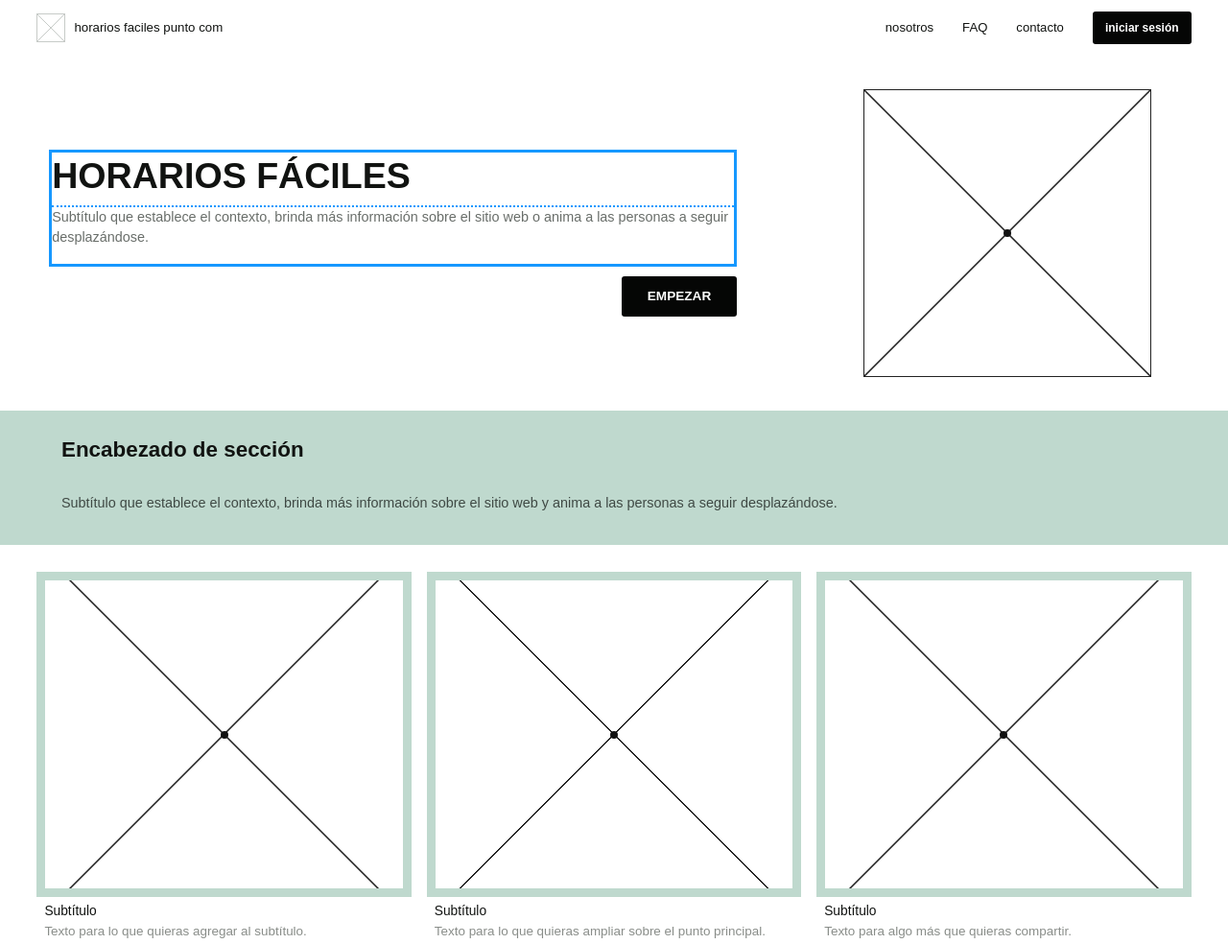
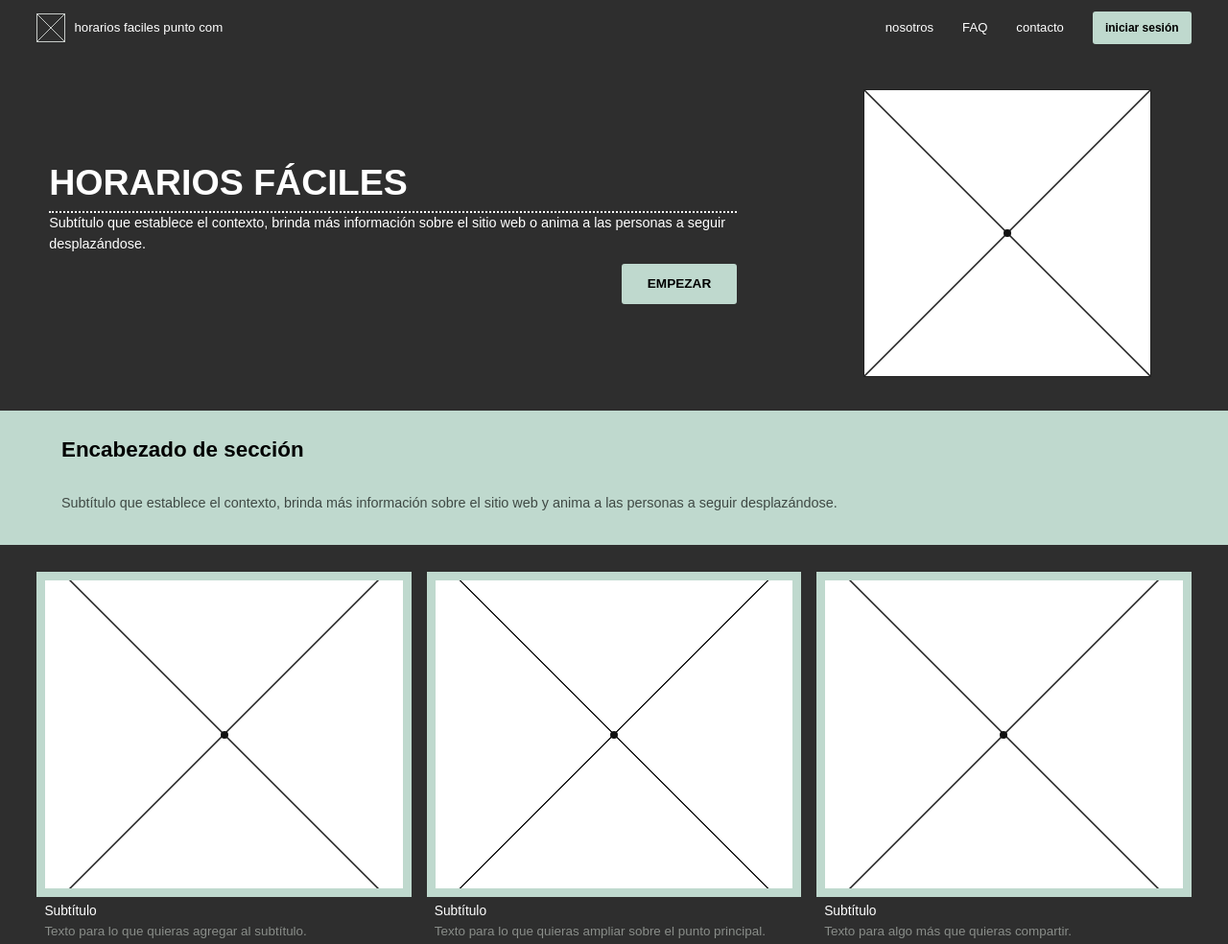
Before and after one commit to Astean0/HorariosEasy, a website built with Vite: page index.html in a window 1280 px wide. Shown: the top 984 px of the page at 96% size. Built offline with nearby package versions, Linux system fonts and the light colour scheme.

Commit message:
color de todo

```diff
--- a/assets/css/styles.css
+++ b/assets/css/styles.css
@@ -1,11 +1,11 @@
 :root {
   color-scheme: light;
-  --ink: #111311;
-  --muted: #696e6a;
-  --paper: #fff;
-  --sage: #bfd9ce;
-  --sage-light: #e0ece6;
-  --line: #e5e8e5;
+  --ink: #ffffff;
+  --muted: #ffffff;
+  --paper: hsl(0, 0%, 18%);
+  --sage: hsl(155, 25%, 80%);
+  --sage-light: hsl(0, 0%, 18%);
+  --line: hsl(0, 0%, 18%);
   --font-body: Arial, Helvetica, sans-serif;
 }
 
@@ -30,7 +30,7 @@ button, input, select { font: inherit; }
   justify-content: space-between;
   gap: 24px;
   padding: 9px clamp(18px, 3vw, 42px);
-  background: #fff;
+  background: hsl(0, 0%, 18%);
 }
 .site-brand {
   display: inline-flex;
@@ -65,7 +65,7 @@ button, input, select { font: inherit; }
   text-align: center;
   text-decoration: none;
 }
-.button-dark { background: #050605; color: #fff; }
+.button-dark { background: hsl(155, 25%, 80%);; color: #000000; }
 .button-dark:hover, .button-dark:focus-visible { background: #343936; }
 .button-small { min-height: 34px; padding: 7px 13px; font-size: 0.75rem; }
 
@@ -78,9 +78,8 @@ button, input, select { font: inherit; }
   padding: 35px clamp(24px, 4vw, 58px);
 }
 .hero-copy { display: flex; flex-direction: column; align-items: flex-end; gap: 10px; }
-.hero-outline { width: 100%; padding: 3px 0 16px; border: 3px solid #1698ff; }
 .hero-outline h1 { margin: 0; font-size: clamp(1.6rem, 4vw, 2.35rem); line-height: 1.15; }
-.hero-outline p { margin: 8px 0 0; border-top: 2px dotted #1698ff; color: var(--muted); font-size: 0.9rem; }
+.hero-outline p { margin: 8px 0 0; border-top: 2px dotted #ffffff; color: var(--muted); font-size: 0.9rem; }
 .hero-button { min-width: 120px; }
 .image-placeholder {
   position: relative;
@@ -91,7 +90,7 @@ button, input, select { font: inherit; }
 .image-placeholder::after { position: absolute; top: 50%; left: 50%; width: 8px; height: 8px; border-radius: 50%; background: #111; content: ""; transform: translate(-50%, -50%); }
 .hero-image { width: min(100%, 300px); aspect-ratio: 1; justify-self: center; border: 1px solid #222; }
 .intro-band { min-height: 140px; padding: 24px clamp(24px, 5vw, 68px); background: var(--sage); }
-.intro-band h2 { margin: 0 0 28px; font-size: 1.4rem; }
+.intro-band h2 { margin: 0 0 28px; font-size: 1.4rem; color: #000000; }
 .intro-band p { max-width: 850px; margin: 0; color: #3f4944; font-size: 0.9rem; }
 .feature-grid { display: grid; grid-template-columns: repeat(3, minmax(0, 1fr)); gap: 16px; padding: 28px clamp(18px, 3vw, 42px) 36px; }
 .feature-item { min-width: 0; }
```
